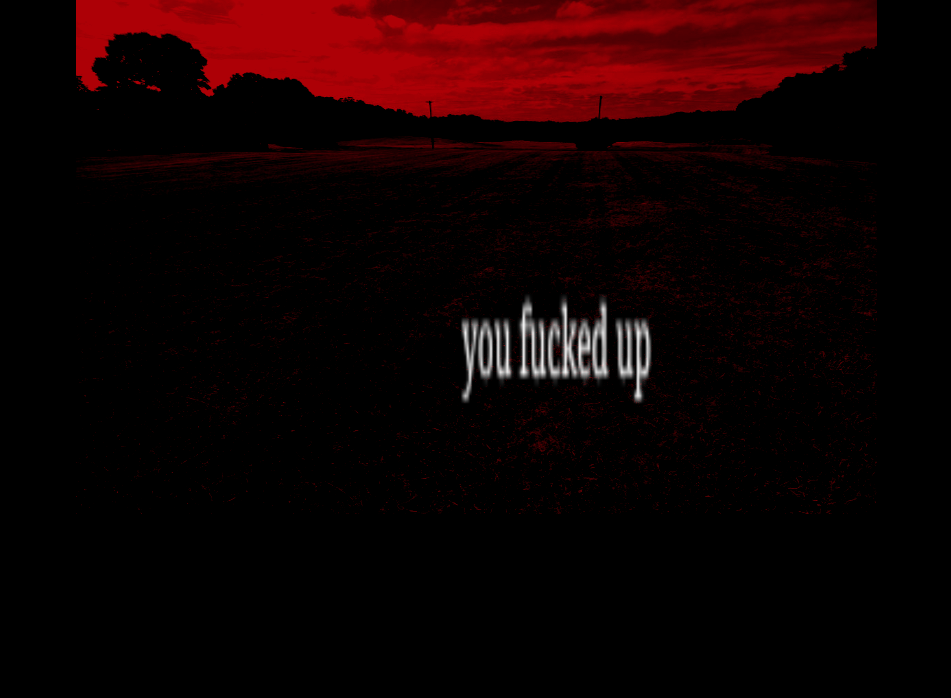
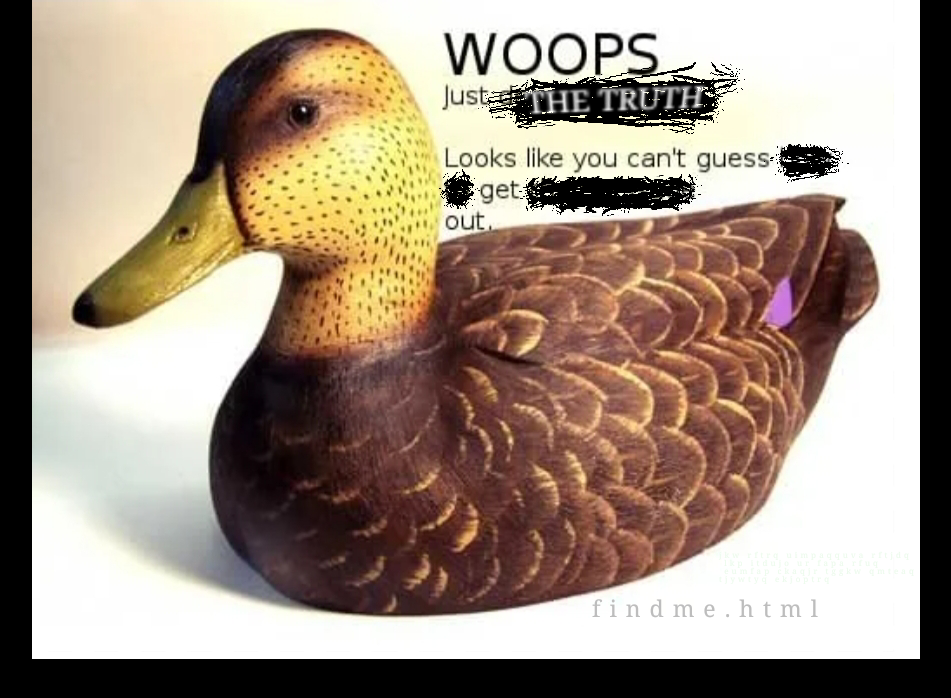
Before and after one commit to sleepwalkersdontexist-blip/sleepwalkersdontexist-blip.github.io, a plain HTML site: page second.html in a window 1280 px wide. Shown: the whole page, without its empty margins (164-1115 px from the left). Drawn offline with Linux system fonts and the light colour scheme.

Commit message:
Update second.html

```diff
--- a/second.html
+++ b/second.html
@@ -21,6 +21,6 @@
 </head>
 <body>
   <!-- that which sleeps still dreams -->
-  <img src="wrong.png">
+  <img src="actualdecoy.png">
 </body>
 </html>
```
